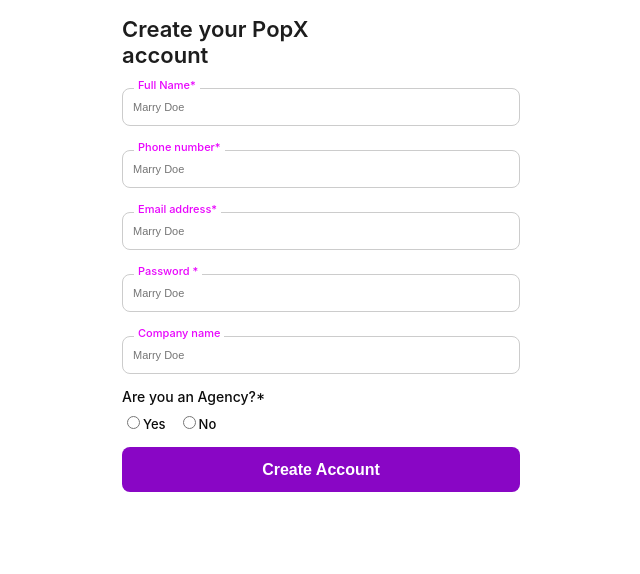
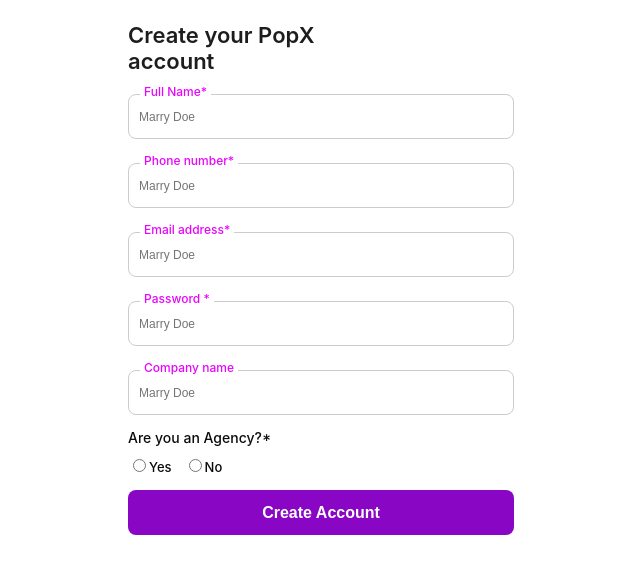
Before and after one commit to AnilGollapalli18/popx-app, a React (Vite) app: page /signup in a window 1280 px wide. Shown: the top 574 px of the page, without its empty margins (319-959 px from the left). Built offline with nearby package versions, Linux system fonts and the light colour scheme.

Commit message:
Update SignupPage.css

```diff
--- a/src/Pages/SignupPage.css
+++ b/src/Pages/SignupPage.css
@@ -1,7 +1,7 @@
 .signup-container {
   font-family: 'Inter', 'Segoe UI', 'Poppins', system-ui, sans-serif;
     background: #fff;
-    padding: 16px;
+    padding: 22px;
     height: 80vh;
     display: flex;
     flex-direction: column;
@@ -31,7 +31,7 @@
     left: 12px;
     background: white;
     padding: 0 4px;
-    font-size: 11px;
+    font-size: 12px;
     font-weight: 500;
     color:rgb(232, 4, 253);
     z-index: 1;
@@ -39,9 +39,9 @@
 
   .input-wrapper input {
     width: 100%;
-    height: 38px;
+    height: 45px;
     padding: 0 10px;
-    font-size: 11px;
+    font-size: 12px;
     border: 1px solid #ccc;
     border-radius: 8px;
     outline: none;
@@ -59,7 +59,7 @@
     margin-top:-10px;
     font-size: 14px;
     font-weight: 500;
-    margin-bottom: 8px;
+    margin-bottom: 10px;
     color:rgb(12, 12, 12);
   }
 
```
